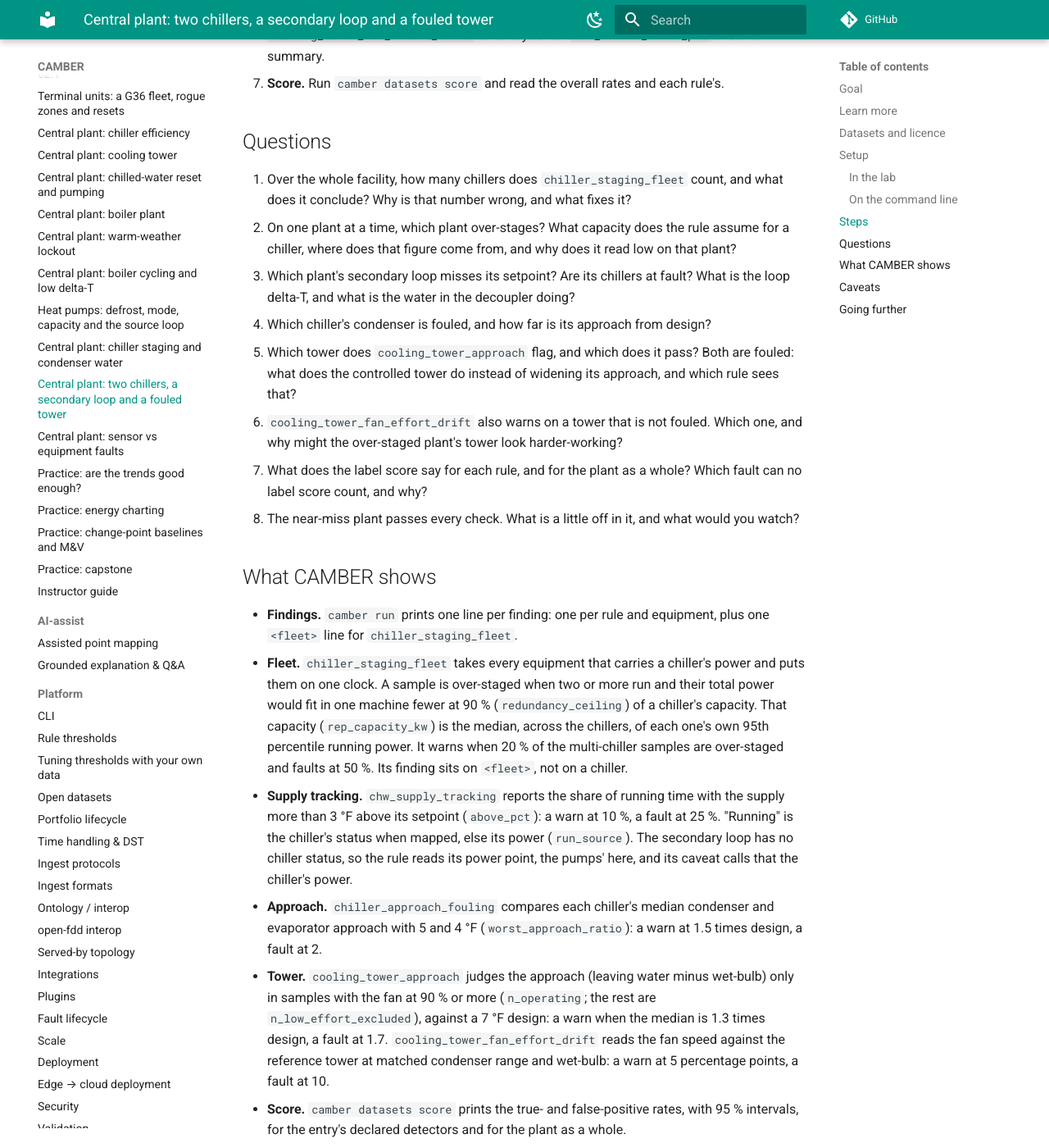
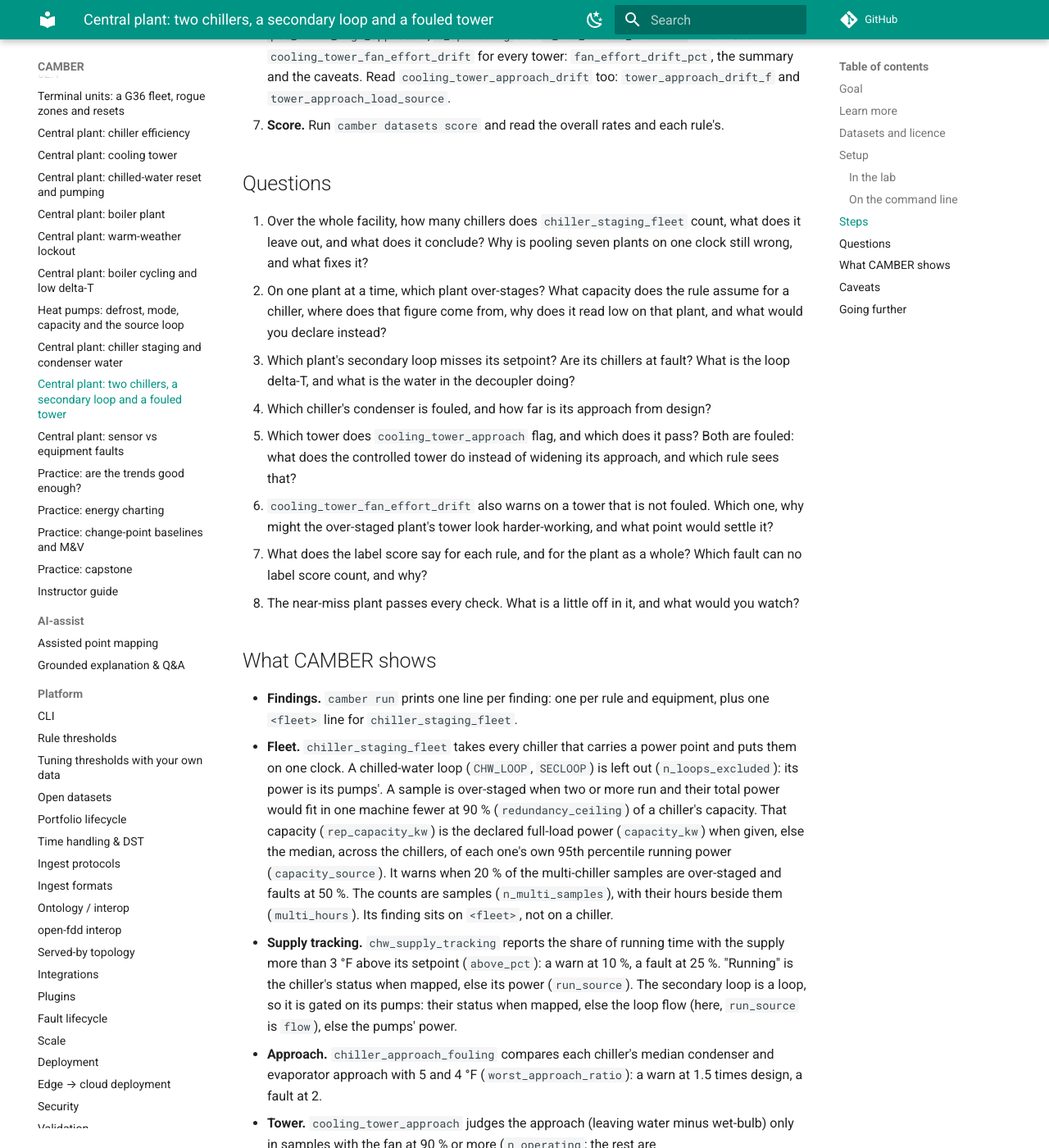
Before and after one commit to yroussev/camber, an MkDocs documentation site: the page built from docs/workbook/plant-chiller-multi.md, in a window 1280 px wide and 1400 px high, scrolled down 2481 px. Shown: the whole window at 82% size. Built offline with MkDocs 1.6.1 and Material for MkDocs 9.7.7, drawn with Linux system fonts in a browser that asks for light colours; comment, search, counter and statistics services are not loaded; some of the changed text lies outside the part shown.

Commit message:
Workbook: plant-chiller-multi answers re-recorded after #183/#184
The pooled fleet counts 14 chillers (the 7 secondary loops are left out) and
84.6 % over-staged; the loops' run_source is flow; cooling_tower_approach_drift
now runs on the towers (fault on TOWER__tower_full_fan, +5.7 F; ok elsewhere,
the controlled tower included); the fan-effort label score counts the 7 towers
(1 of 5 false positive). Page, instructor block and config comments follow;
the changelog flags the renamed fleet counts and the per-rule scoring change.

```diff
--- a/docs/workbook/plant-chiller-multi.md
+++ b/docs/workbook/plant-chiller-multi.md
@@ -85,7 +85,8 @@
 2. **Run the exercise's config** (the commands above) and read the `chiller_staging_fleet` line
    `camber run` prints. How many chillers does it count, and where does its finding sit?
 3. **One plant at a time.** Run the three fleet variants and read `pct_overstaged`,
-   `n_multi_hours`, `median_running_count` and `rep_capacity_kw` in each `findings.json`.
+   `n_multi_samples` (and `multi_hours`), `median_running_count`, `rep_capacity_kw` and
+   `capacity_source` in each `findings.json`.
 4. **The secondary loop.** Read `chw_supply_tracking` for every `SECLOOP__<plant>` and for the
    reverse-mixing plant's two chillers: `above_pct`, `median_excess_above_f`, `chwst_median_f`,
    `deltaT_median_f` and `run_source`.
@@ -94,22 +95,25 @@
 6. **The towers.** Read `cooling_tower_approach` for `TOWER__well_run`, `TOWER__tower_full_fan`
    and `TOWER__tower_controlled`: `approach_median_f`, `pct_hours_high_approach`, `n_operating`
    and `n_low_effort_excluded`. Then read `cooling_tower_fan_effort_drift` for every tower:
-   `fan_effort_drift_pct` and the summary.
+   `fan_effort_drift_pct`, the summary and the caveats. Read `cooling_tower_approach_drift` too:
+   `tower_approach_drift_f` and `tower_approach_load_source`.
 7. **Score.** Run `camber datasets score` and read the overall rates and each rule's.
 
 ## Questions
 
-1. Over the whole facility, how many chillers does `chiller_staging_fleet` count, and what does
-   it conclude? Why is that number wrong, and what fixes it?
+1. Over the whole facility, how many chillers does `chiller_staging_fleet` count, what does it
+   leave out, and what does it conclude? Why is pooling seven plants on one clock still wrong,
+   and what fixes it?
 2. On one plant at a time, which plant over-stages? What capacity does the rule assume for a
-   chiller, where does that figure come from, and why does it read low on that plant?
+   chiller, where does that figure come from, why does it read low on that plant, and what
+   would you declare instead?
 3. Which plant's secondary loop misses its setpoint? Are its chillers at fault? What is the loop
    delta-T, and what is the water in the decoupler doing?
 4. Which chiller's condenser is fouled, and how far is its approach from design?
 5. Which tower does `cooling_tower_approach` flag, and which does it pass? Both are fouled: what
    does the controlled tower do instead of widening its approach, and which rule sees that?
-6. `cooling_tower_fan_effort_drift` also warns on a tower that is not fouled. Which one, and why
-   might the over-staged plant's tower look harder-working?
+6. `cooling_tower_fan_effort_drift` also warns on a tower that is not fouled. Which one, why
+   might the over-staged plant's tower look harder-working, and what point would settle it?
 7. What does the label score say for each rule, and for the plant as a whole? Which fault can no
    label score count, and why?
 8. The near-miss plant passes every check. What is a little off in it, and what would you watch?
@@ -118,17 +122,20 @@
 
 - **Findings.** `camber run` prints one line per finding: one per rule and equipment, plus one
   `<fleet>` line for `chiller_staging_fleet`.
-- **Fleet.** `chiller_staging_fleet` takes every equipment that carries a chiller's power and
-  puts them on one clock. A sample is over-staged when two or more run and their total power
-  would fit in one machine fewer at 90 % (`redundancy_ceiling`) of a chiller's capacity. That
-  capacity (`rep_capacity_kw`) is the median, across the chillers, of each one's own 95th
-  percentile running power. It warns when 20 % of the multi-chiller samples are over-staged and
-  faults at 50 %. Its finding sits on `<fleet>`, not on a chiller.
+- **Fleet.** `chiller_staging_fleet` takes every chiller that carries a power point and puts
+  them on one clock. A chilled-water loop (`CHW_LOOP`, `SECLOOP`) is left out
+  (`n_loops_excluded`): its power is its pumps'. A sample is over-staged when two or more run and
+  their total power would fit in one machine fewer at 90 % (`redundancy_ceiling`) of a chiller's
+  capacity. That capacity (`rep_capacity_kw`) is the declared full-load power (`capacity_kw`)
+  when given, else the median, across the chillers, of each one's own 95th percentile running
+  power (`capacity_source`). It warns when 20 % of the multi-chiller samples are over-staged
+  and faults at 50 %. The counts are samples (`n_multi_samples`), with their hours beside them
+  (`multi_hours`). Its finding sits on `<fleet>`, not on a chiller.
 - **Supply tracking.** `chw_supply_tracking` reports the share of running time with the supply
   more than 3 °F above its setpoint (`above_pct`): a warn at 10 %, a fault at 25 %. "Running" is
-  the chiller's status when mapped, else its power (`run_source`). The secondary loop has no
-  chiller status, so the rule reads its power point, the pumps' here, and its caveat calls that
-  the chiller's power.
+  the chiller's status when mapped, else its power (`run_source`). The secondary loop is a loop,
+  so it is gated on its pumps: their status when mapped, else the loop flow (here, `run_source`
+  is `flow`), else the pumps' power.
 - **Approach.** `chiller_approach_fouling` compares each chiller's median condenser and
   evaporator approach with 5 and 4 °F (`worst_approach_ratio`): a warn at 1.5 times design, a
   fault at 2.
@@ -136,7 +143,11 @@
   samples with the fan at 90 % or more (`n_operating`; the rest are `n_low_effort_excluded`),
   against a 7 °F design: a warn when the median is 1.3 times design, a fault at 1.7.
   `cooling_tower_fan_effort_drift` reads the fan speed against the reference tower at matched
-  condenser range and wet-bulb: a warn at 5 percentage points, a fault at 10.
+  condenser load and wet-bulb: a warn at 5 percentage points, a fault at 10. With a condenser
+  flow (`cw_flow`) the load is the heat rejected; these towers trend none, so it is the range,
+  which assumes a constant condenser flow, and a fired finding says so.
+  `cooling_tower_approach_drift` reads the approach against the reference at matched load the
+  same way (`tower_approach_load_source`).
 - **Score.** `camber datasets score` prints the true- and false-positive rates, with 95 %
   intervals, for the entry's declared detectors and for the plant as a whole.
 
@@ -153,8 +164,8 @@
   controller trends them.
 - In the heat wave, the badly fouled tower sends condenser water near 99 °F. A real chiller would
   trip on high head pressure before that.
-- A 15-minute trend averages a chiller's start into its first sample, and the fleet rule's counts
-  are of 15-minute samples, not hours.
+- A 15-minute trend averages a chiller's start into its first sample. The fleet rule's counts are
+  of 15-minute samples (`n_multi_samples`); `multi_hours` gives their hours.
 
 ## Going further
 
@@ -162,6 +173,8 @@
   controlled to the wet-bulb plus 8 °F, so its fouling shows only as fan effort, and
   `cooling_tower_approach` scores no fouled run there.
 - Edit `fleet_over.json` and set `chiller_staging_fleet`'s `redundancy_ceiling` lower and higher.
-  How does the over-staged share move, and what would you set it from on a real plant?
+  How does the over-staged share move, and what would you set it from on a real plant? Then
+  declare `capacity_kw` (about 138 kW, a chiller's draw at full load here) and read the verdict
+  again.
 - Run `camber rules params chw_supply_tracking` and `camber rules params cooling_tower_approach`
   to see where each default comes from.
```
Also changed, not shown: CHANGELOG.md (+12 -8 lines), docs/workbook/instructor.md (+32 -20 lines), 3 other files.
